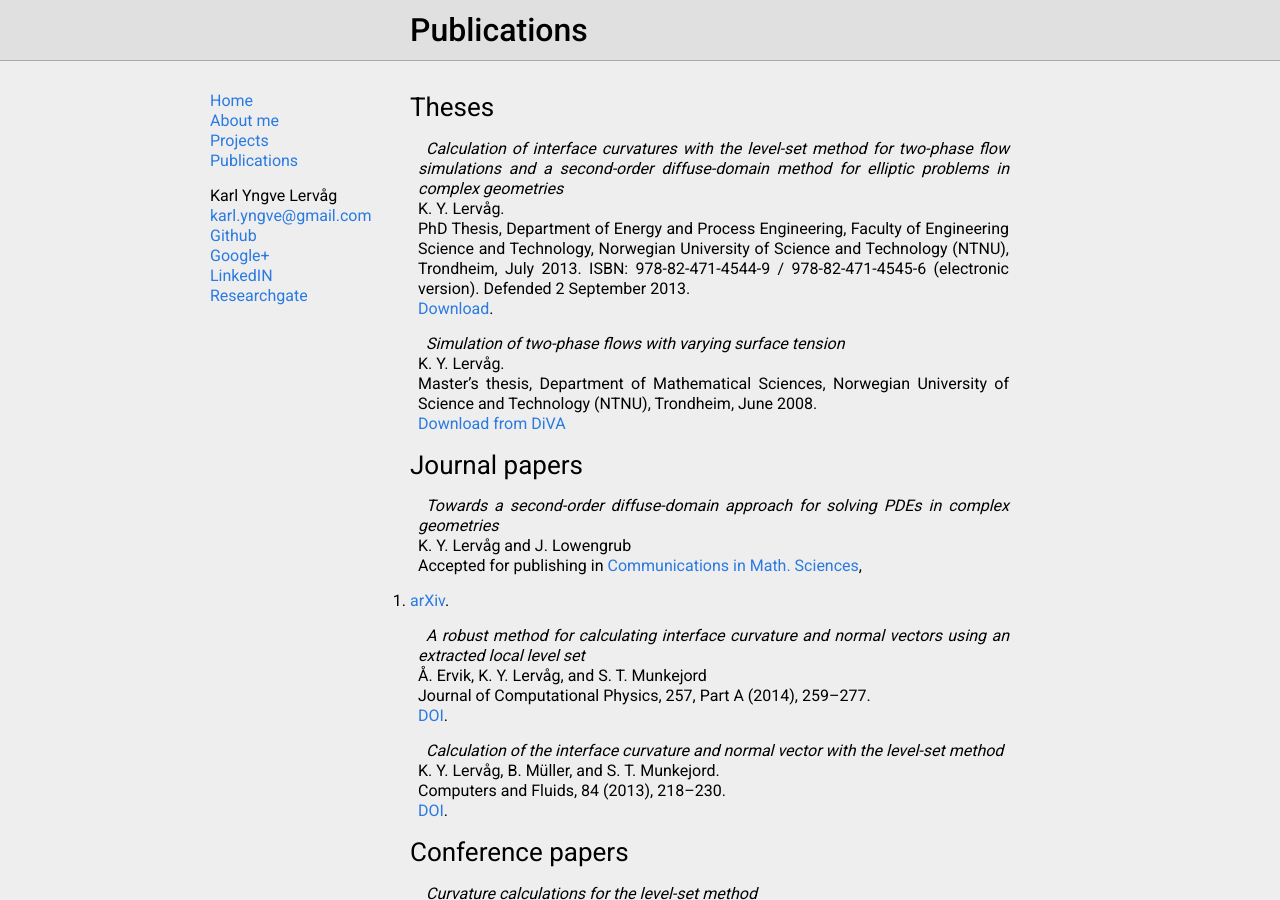
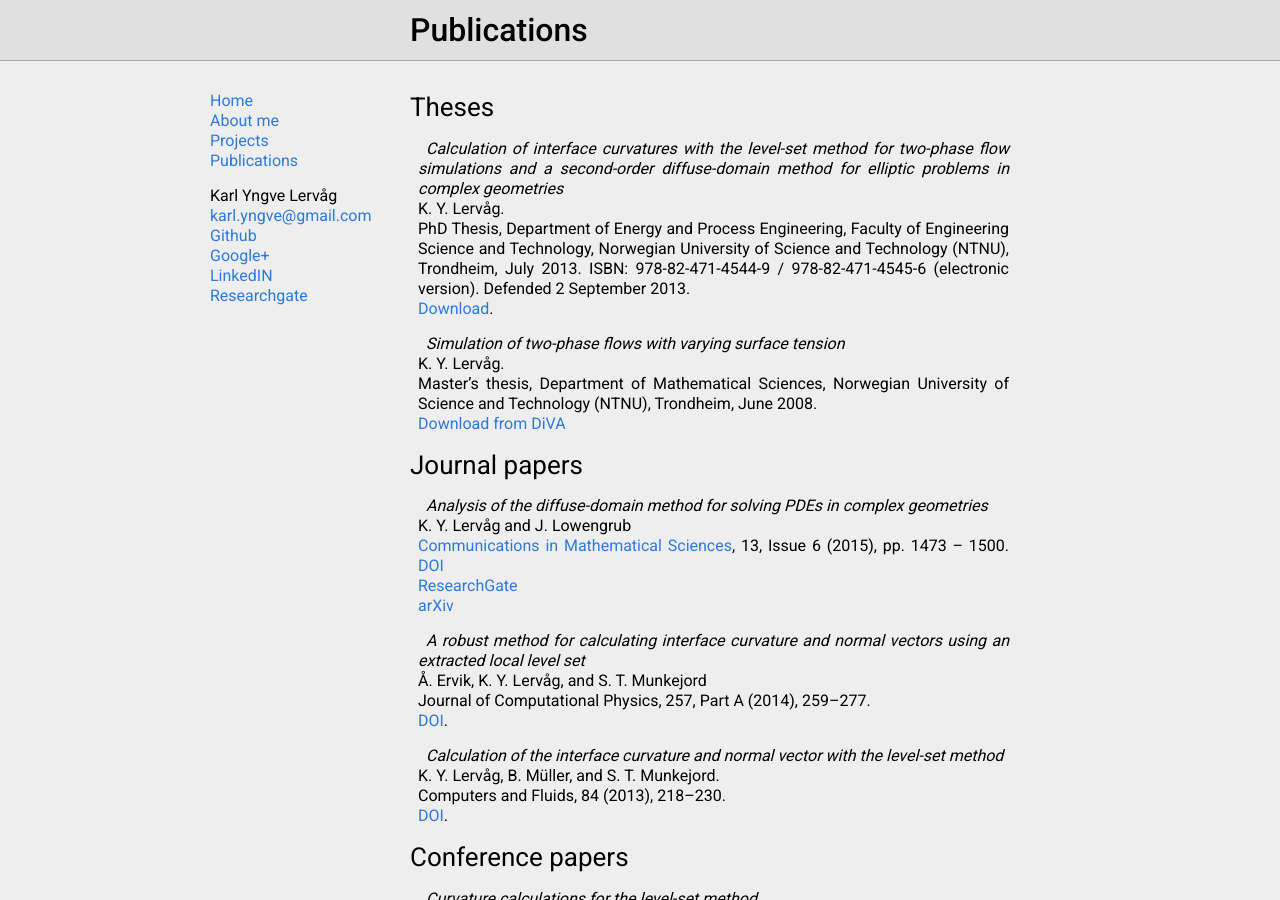
Before and after one commit to lervag/lervag.github.io, a Jekyll site: the page built from publications.md, in a window 1280 px wide and 900 px high. Built offline with Jekyll 4.4.1, drawn with Linux system fonts in a browser that asks for light colours; Markdown is read by kramdown in place of the engine named in the settings.

Commit message:
Updated reference

```diff
--- a/publications.md
+++ b/publications.md
@@ -23,13 +23,14 @@ DiVA](http://www.diva-portal.org/smash/record.jsf?searchId=2&pid=diva2:348658)
 
 # Journal papers
 
-*Towards a second-order diffuse-domain approach for solving PDEs in complex
-geometries*
+*Analysis of the diffuse-domain method for solving PDEs in complex geometries*
 K. Y. Lervåg and J. Lowengrub
-Accepted for publishing in [Communications in Math.
+[Communications in Mathematical
 Sciences](http://intlpress.com/site/pub/pages/journals/items/cms/_home/_main),
-2014.
-[arXiv](http://arxiv.org/abs/1407.7480).
+13, Issue 6 (2015), pp. 1473 -- 1500.
+[DOI](http://dx.doi.org/10.4310/CMS.2015.v13.n6.a6)
+[ResearchGate](https://www.researchgate.net/publication/264312432_Analysis_of_the_diffuse-domain_method_for_solving_PDEs_in_complex_geometries)
+[arXiv](http://arxiv.org/abs/1407.7480)
 
 *A robust method for calculating interface curvature and normal vectors using
   an extracted local level set*
```
